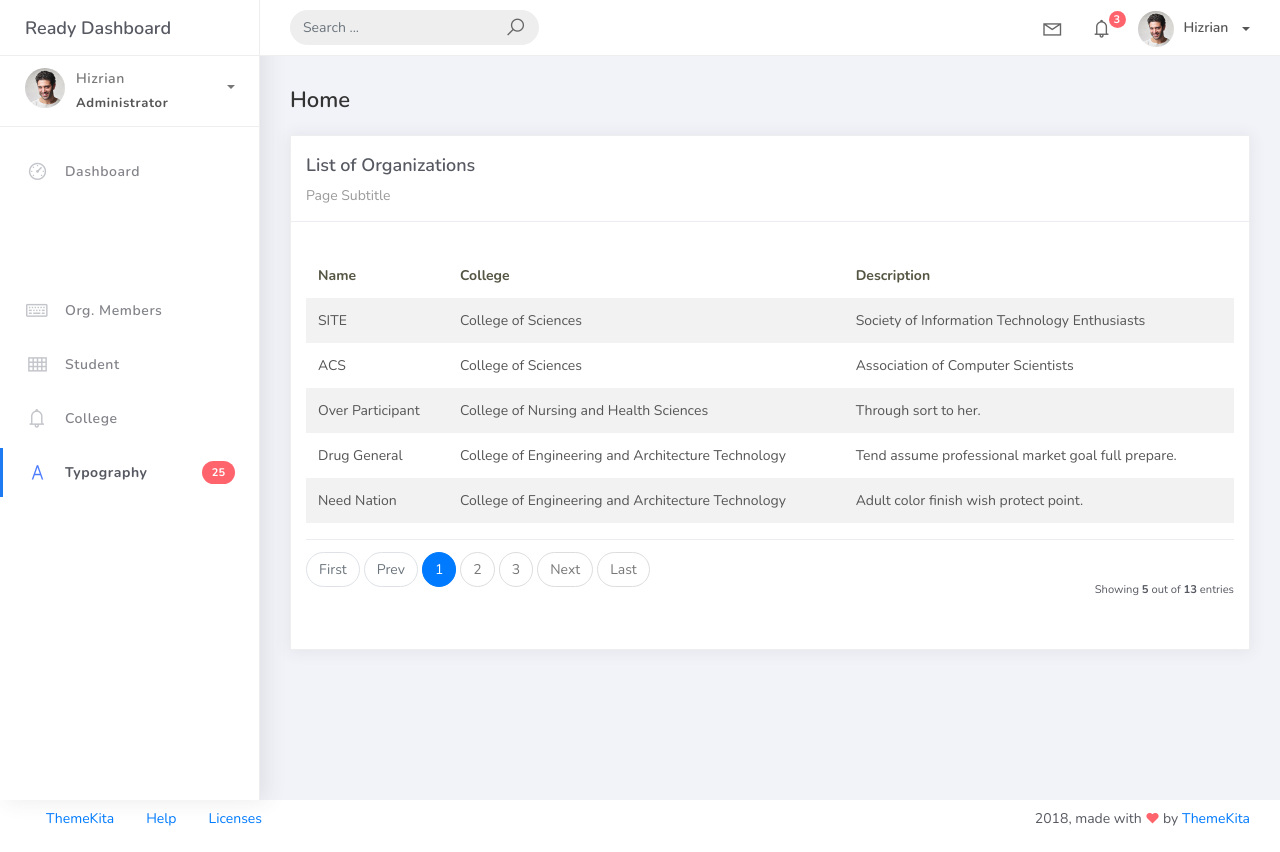
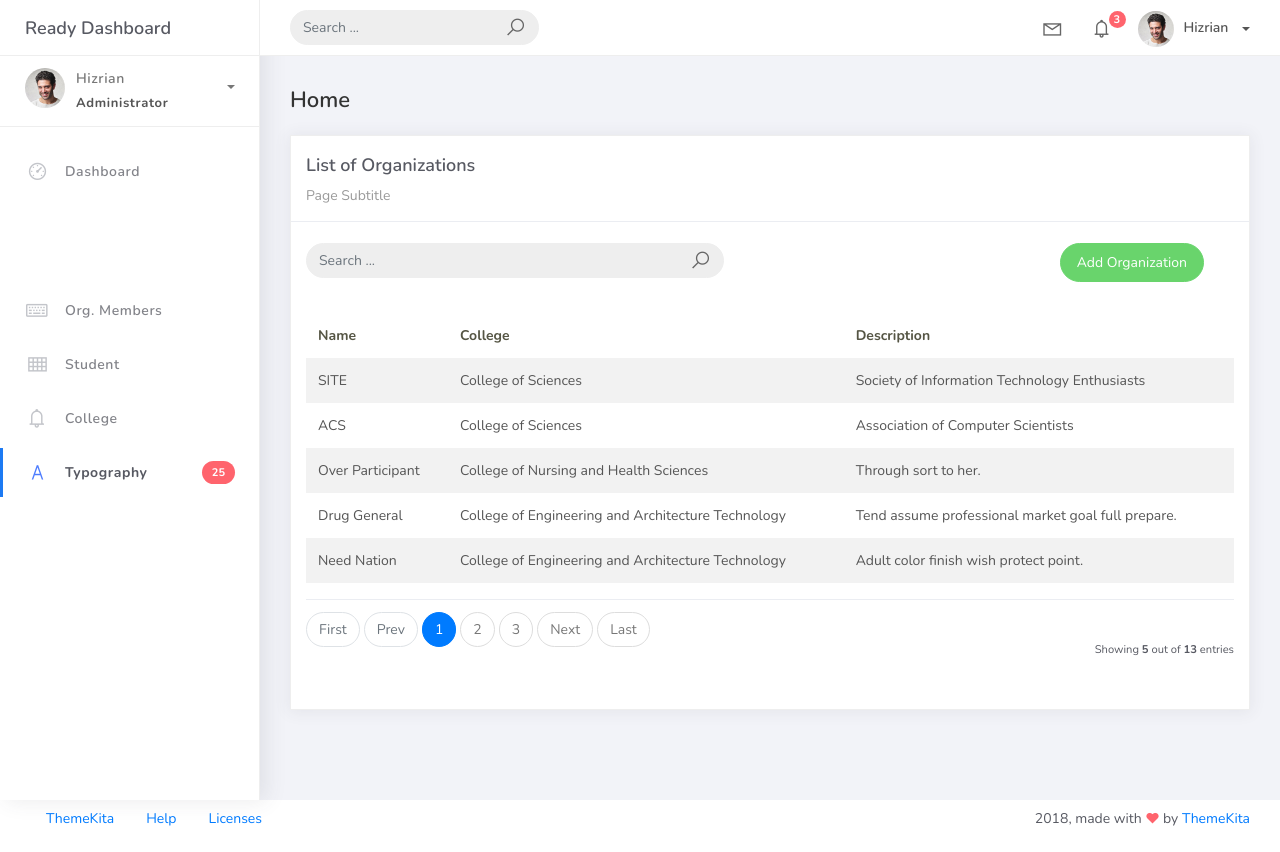
Before and after one commit to astalkb/PSUSphere, a Django app: page /organization_list in a window 1280 px wide. Run offline with Django 5.2, Linux system fonts and the light colour scheme; data comes from the database, SQL or seed files in the repository; both versions use the stored data as it was after the commit; some libraries are stand-ins or nearby versions.

Commit message:
Updated and created views, forms, urls, org_add, and org_list

```diff
--- a/setup/urls.py
+++ b/setup/urls.py
@@ -16,11 +16,12 @@ Including another URLconf
 """
 from django.contrib import admin
 from django.urls import path
-from studentorg.views import HomePageView, OrganizationList
+from studentorg.views import HomePageView, OrganizationList, OrganizationCreateView
 from studentorg import views
 
 urlpatterns = [
     path("admin/", admin.site.urls),
     path('', views.HomePageView.as_view(), name='home'),
     path('organization_list', OrganizationList.as_view(), name='organization-list'),
+    path('organization_list/add', OrganizationCreateView.as_view(), name='organization-add'),
 ]
--- a/studentorg/views.py
+++ b/studentorg/views.py
@@ -1,6 +1,9 @@
 from django.shortcuts import render
 from django.views.generic.list import ListView
+from django.views.generic.edit import CreateView
 from studentorg.models import Organization
+from studentorg.forms import OrganizationForm
+from django.urls import reverse_lazy
 template_name = "home.html"
 
 class OrganizationList(ListView):
@@ -13,3 +16,10 @@ class HomePageView(ListView):
     model = Organization
     context_object_name = 'home'
     template_name = "home.html"
+    paginate_by = 5
+
+class OrganizationCreateView(CreateView):
+     model = Organization
+     form_class = OrganizationForm
+     template_name = 'org_add.html'
+     success_url = reverse_lazy('organization-list')
--- a/templates/org_list.html
+++ b/templates/org_list.html
@@ -9,6 +9,28 @@
              <div class="card-title">List of Organizations</div>
              <div class="card-category">Page Subtitle</div>
            </div>
+           <br />
+                  <div class="col-md-12 row">
+                    <div class="col-md-6">
+                    <form class="navbar-left navbar-form nav-search mr-md-3" action="">
+                            <div class="input-group">
+                              <input type="text" placeholder="Search ..." class="form-control" />
+                              <div class="input-group-append">
+                              <span class="input-group-text">
+                              <i class="la la-search search-icon"></i>
+                              </span>
+                              </div>
+                            </div>
+                            </form>
+                          </div>
+                          <div class="col-md-6">
+                            <div class="pull-right">
+                      <a href="{% url 'organization-add' %}" class="btn btn-success btn-rounded">Add
+                  Organization</a>
+                            </div>
+                    </div>
+                  </div>
+
            <div class="card-body">
              <table class="table table-striped mt-3">
                <thead>
```
Also changed, not shown: studentorg/forms.py (added, +8 -0 lines), templates/org_add.html (added, +32 -0 lines), db.sqlite3.
